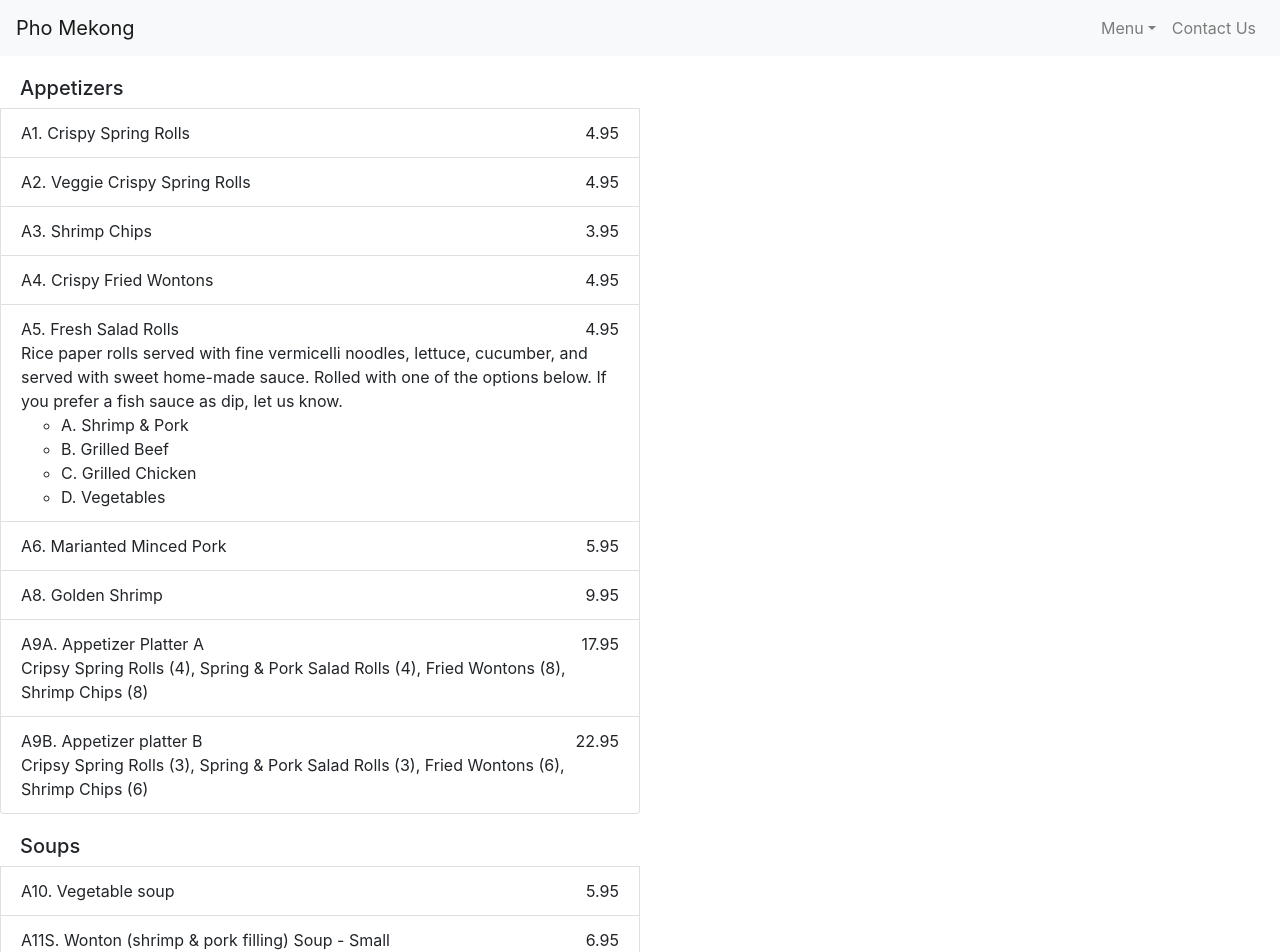
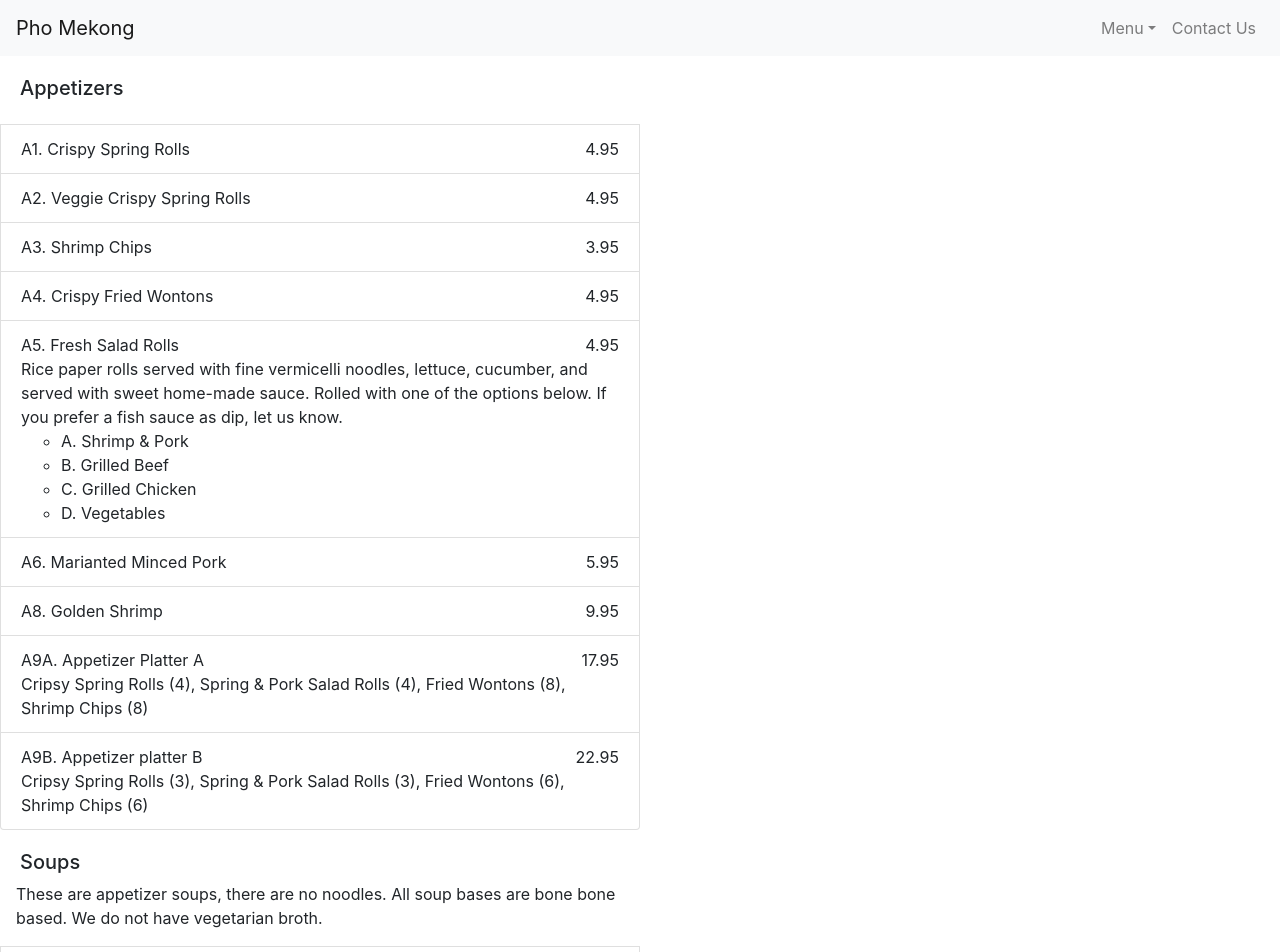
Before and after one commit to haphamo/pho-mekong, a React (Create React App) app: page / in a window 1280 px wide. Shown: the top 952 px of the page. Built offline with nearby package versions, Linux system fonts and the light colour scheme.

Commit message:
Added padding in the desc in MenuSection

```diff
--- a/src/MenuSection/MenuSection.js
+++ b/src/MenuSection/MenuSection.js
@@ -5,7 +5,7 @@
 // TODO: install uuid for unique key
 // retreives all menu items from a category, props
 const MenuSection = (props) => {
-  const { header, list } = props.section;
+  const { header, list, desc } = props.section;
 
   const allCategoryItems = list.map(item => {
     return(
@@ -16,6 +16,7 @@
   return(
     <ListGroup style={{width: '50%'}}>
       <h5 style={{padding: '1em 1em 0em 1em'}}>{header}</h5>
+      <p style={{padding: '0em 1em 0em 1em'}}>{desc}</p>
         {allCategoryItems}
     </ListGroup>
   )
```
